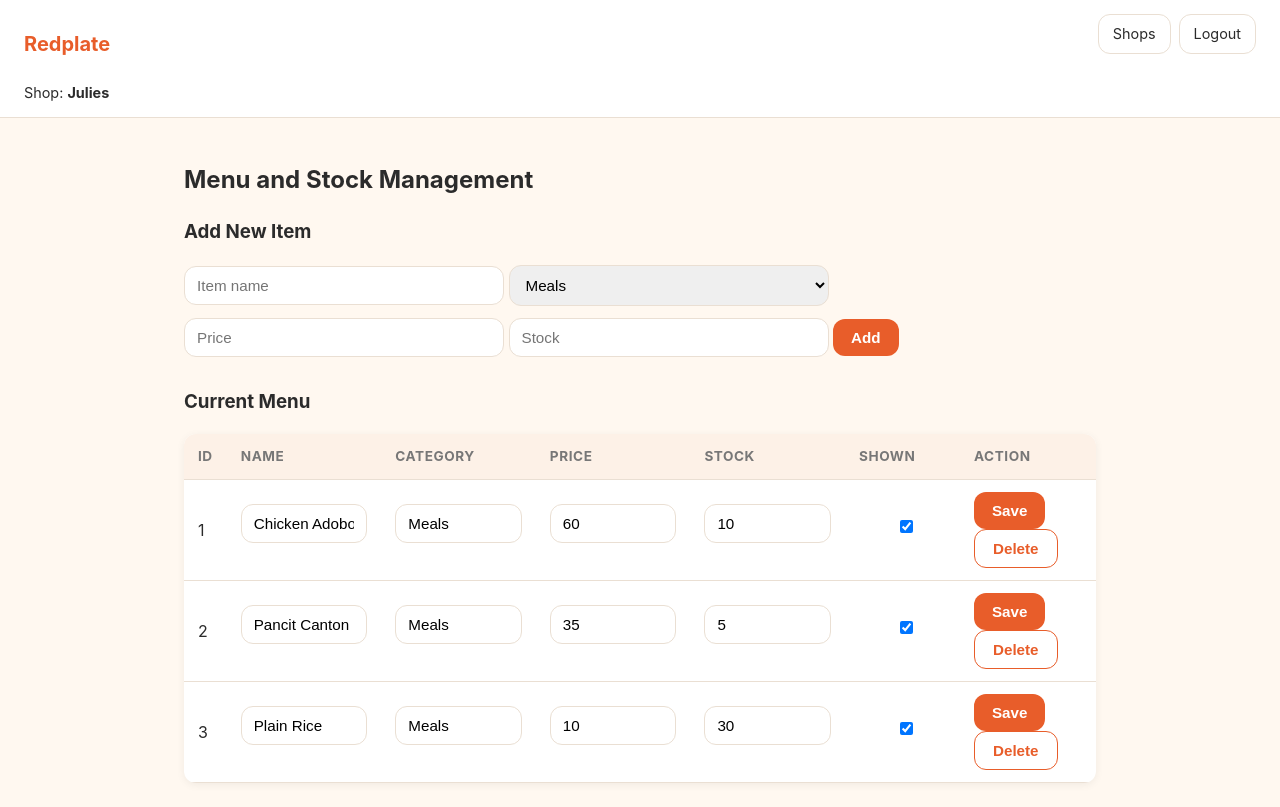
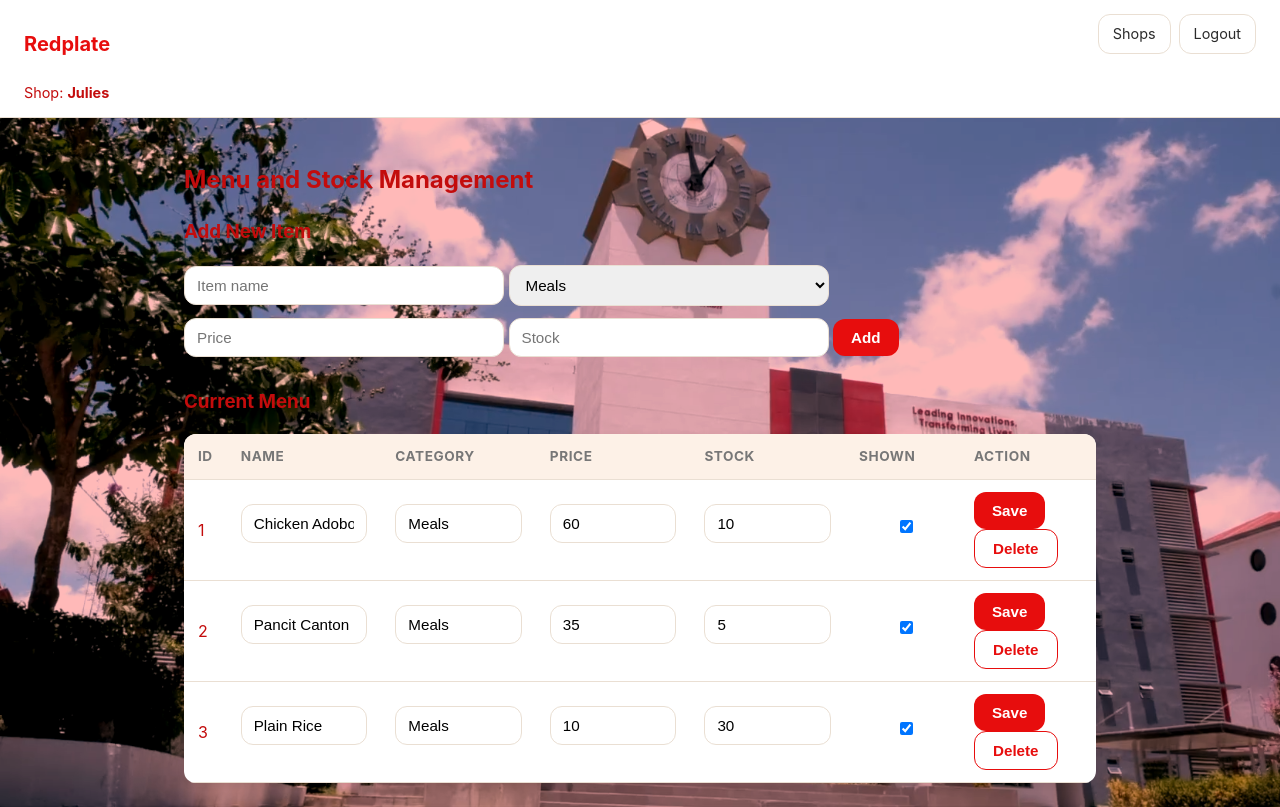
Before and after one commit to Lennardf1054/Redplate, a Flask app: page /admin/menu in a window 1280 px wide. Run offline with Flask 3, Linux system fonts and the light colour scheme; the visitor is signed in with stand-in values (Sample User, id 1).

Commit message:
Adding an image to background

```diff
--- a/Front_End/static/style.css
+++ b/Front_End/static/style.css
@@ -1,6 +1,6 @@
 :root {
-  --primary: #E85D2A;
-  --primary-dark: #C44A1E;
+  --primary: #e70d0d;
+  --primary-dark: #c30c0c;
   --accent: #F5A623;
   --surface: #FFF8F0;
   --card: #FFFFFF;
@@ -23,11 +23,18 @@
 .qty-control form { display: inline; margin: 0; }
 
 body {
-  margin: 0;
+  margin: 0px 0px 0px 0px;
+  color: var(--primary-dark);
+  line-height: 1.5;
   font-family: 'Inter', system-ui, sans-serif;
-  background: var(--surface);
-  color: var(--text);
-  line-height: 1.5;
+  /* background: var(--surface); */
+	/*background: #ff8a80;*/
+	background: #ffb9b8;
+	background-blend-mode: multiply;
+  background-image: url("website_test_image.png");
+  background-size: cover;
+  background-repeat: no-repeat;
+  background-position: top;
 }
 
 .topbar {
--- a/Front_End/templates/base.html
+++ b/Front_End/templates/base.html
@@ -6,7 +6,10 @@
   <title>{% block title %}Redplate{% endblock %}</title>
   <link rel="stylesheet" href="{{ url_for('static', filename='style.css') }}">
 </head>
+
 <body>
+  <!-- <img src="images/website_test_image.png" height="200px" width="300px"> -->
+   <!-- <img src="{{ url_for('static', filename='website_test_image.png') }}" height="200" width="300"> -->
   <header class="topbar">
     <a href="/" class="brand">Redplate</a>
     {% block nav %}{% endblock %}
```
Also changed, not shown: Front_End/static/website_test_image.png (added), images/website_test_image.png (added).
